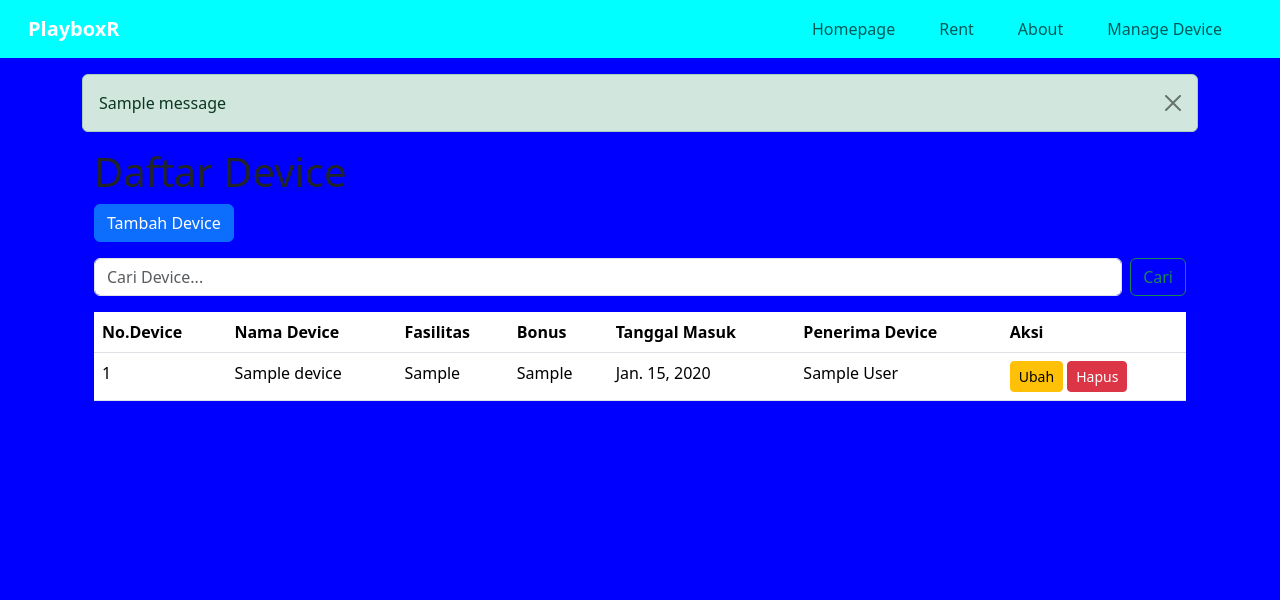
After one commit to Ryan-Jusniansyah/framework-RentalPlaybox-posttest, a Django app: page /device/ in a window 1280 px wide. The commit adds this page. Shown: the top 600 px of the page. Run offline with Django 5.2, Linux system fonts and the light colour scheme; tables that the repository leaves empty hold one stand-in row (values such as "Sample post"); one stand-in notice (Sample message) is shown; some libraries are stand-ins or nearby versions.

Commit message:
Posttest 4

```diff
--- /dev/null
+++ b/project_playbox/playbox/playbox2/templates/device/index.html
@@ -0,0 +1,89 @@
+{% extends 'homepage/base.html' %}
+{% block title %} Daftar Device {% endblock%}
+
+{% block content %}
+<div class="container">
+    <h1>Daftar Device</h1>
+    <a href="{% url 'device_create' %}" class="btn btn-primary mb-3">Tambah Device</a>
+    <form method="GET" action="{% url 'device_index' %}" class="d-flex mb-3">
+        <input type="search" class="form-control me-2" name="q" placeholder="Cari Device..." value="{{ query|default:"" }}" aria-label="Search">
+        <button class="btn btn-outline-success" type="submit">Cari</button>
+    </form>
+    <table class="table">
+        <thead>
+            <tr>
+                <th>No.Device</th>
+                <th>Nama Device</th>
+                <th>Fasilitas</th>
+                <th>Bonus</th>
+                <th>Tanggal Masuk</th>
+                <th>Penerima Device</th>
+                <th>Aksi</th>
+            </tr>
+        </thead>
+        <tbody>
+            {% for device in devices %}
+            <tr>
+                <td>{{ device.noDevice }}</td>
+                <td>{{ device.namaDevice }}</td>
+                <td>{{ device.fasilitas}}</td>
+                <td>{{ device.bonus }}</td>
+                <td>{{ device.tanggalMasuk }}</td>
+                <td>{{ device.admin.namaAdmin }}</td>
+                <td>
+                    <a href="{% url 'device_update' device.id %}" class="btn btn-sm btn-warning">Ubah</a>
+                    <button class=" btn btn-sm btn-danger" onclick="confirmDelete({{ device.id }})">Hapus</button>
+                </td>
+            </tr>
+            {% empty %}
+            <tr>
+                <td colspan="6" class="text-center">Belum ada device</td>
+            </tr>
+            {% endfor %}
+        </tbody>
+    </table>
+</div>
+
+<script src="https://cdn.jsdelivr.net/npm/sweetalert2@11"></script>
+
+<script>
+    function confirmDelete(deviceId) {
+    Swal.fire({
+    title: 'Data Device akan dihapus',
+    text: 'Data tidak akan bisa dikembalikan!',
+    icon: 'warning',
+    showCancelButton: true,
+    confirmButtonColor: '#3085d6',
+    cancelButtonColor: '#d33',
+    confirmButtonText: 'Ya, Hapus!'
+    }).then((result) => {
+    if (result.isConfirmed) {
+    // Ini AJAX
+    fetch(`/device/delete/${deviceId}`, {
+    method: 'POST',
+    headers: {
+    'X-CSRFToken': '{{ csrf_token }}'
+    }
+    }).then(response => {
+    if (response.ok) {
+    Swal.fire(
+    'Deleted!',
+    'Device has been deleted.',
+    'success'
+    ).then(() => {
+    // Reload the page after success
+    window.location.reload();
+    });
+    } else {
+    Swal.fire(
+    'Error!',
+    'There was an issue deleting the device.',
+    'error'
+    );
+    }
+    });
+    }
+    });
+    }
+</script>
+{% endblock %}
--- a/project_playbox/playbox/playbox2/templates/homepage/base.html
+++ b/project_playbox/playbox/playbox2/templates/homepage/base.html
@@ -34,11 +34,26 @@
                                 <a href="/about" class="nav-link">About</a>
                             </button>
                         </li>
+                        <li class="nav-item">
+                            <button class="buttonnav">
+                                <a href="{% url 'device_index' %}" class="nav-link">Manage Device</a>
+                            </button>
+                        </li>
                     </ul>
                 </div>
             </div>
         </nav>
         <div class="container mt-3">
+            {% if messages %}
+            <div>
+            {% for message in messages %}
+                <div class="alert alert-{{ message.tags }} alert-dismissible fade show" role="alert">
+                {{ message }}
+                <button type="button" class="btn-close" data-bs-dismiss="alert" aria-label="Close"></button>
+                </div>
+            {% endfor %}
+            </div>
+            {% endif %}
             {% block content %}
             {% endblock %}
         </div>
--- a/project_playbox/playbox/playbox2/urls.py
+++ b/project_playbox/playbox/playbox2/urls.py
@@ -5,4 +5,8 @@ urlpatterns = [
     path("about/", views.about),
     path("", views.homepage),
     path("rent/", views.rent),
+    path("device/", views.device_index, name='device_index'),
+    path('device/create/', views.device_create, name='device_create'),
+    path("device/update/<int:device_id>", views.device_update, name="device_update"),
+    path("device/delete/<int:device_id>", views.device_delete, name="device_delete")
 ]
--- a/project_playbox/playbox/playbox2/views.py
+++ b/project_playbox/playbox/playbox2/views.py
@@ -1,4 +1,9 @@
-from django.shortcuts import render
+from django.shortcuts import render, redirect, get_object_or_404
+from .models import Devices
+from django.contrib import messages
+from .forms import DevicesForm
+from django.http import JsonResponse
+from django.db.models import Q
 
 # Views homepage.
 def homepage(request):
@@ -11,3 +16,52 @@ def about(request):
 # Views rent
 def rent(request):
     return render(request, "homepage/rent.html")
+
+# READ Device
+def device_index(request):
+    query = request.GET.get('q')
+    devices = Devices.objects.all()
+    if query:
+        devices = Devices.objects.filter(
+            Q(noDevice__icontains=query) |
+            Q(namaDevice__icontains=query) |
+            Q(fasilitas__icontains=query) |
+            Q(bonus__icontains=query) |
+            Q(tanggalMasuk__icontains=query)
+        )
+    else:
+        devices = Devices.objects.all()
+    return render(request, 'device/index.html', {'devices': devices, 'query':query})
+
+# Create Device
+def device_create(request):
+    if request.method == 'POST':
+        form = DevicesForm(request.POST)
+        if form.is_valid():
+            form.save()
+            messages.success(request, 'Devices berhasil ditambahkan!')
+            return redirect('device_index')
+    else:
+        form = DevicesForm()
+
+    return render(request, 'device/create.html', {'form': form})
+
+# UPDATE Device
+def device_update(request, device_id):
+    device = get_object_or_404(Devices, id=device_id)
+    if request.method == 'POST':
+        form = DevicesForm(request.POST, instance=device)
+        if form.is_valid():
+            form.save()
+            messages.success(request, 'Data Device Berhasil Diubah!')
+            return redirect('device_index')
+    else:
+        form = DevicesForm(instance=device)
+    return render(request, 'device/update.html', {'form': form, 'device': device})
+
+# DELETE Device
+def device_delete(request, device_id):
+    device = get_object_or_404(Devices, id=device_id)
+    device.delete()
+    messages.success(request, 'Data Device berhasil dihapus')
+    return JsonResponse({'success': True})
```
Also changed, not shown: project_playbox/playbox/playbox2/forms.py (added, +7 -0 lines), project_playbox/playbox/playbox2/templates/device/create.html (added, +14 -0 lines), project_playbox/playbox/playbox2/templates/device/form.html (added, +44 -0 lines), project_playbox/playbox/playbox2/templates/device/update.html (added, +15 -0 lines).
